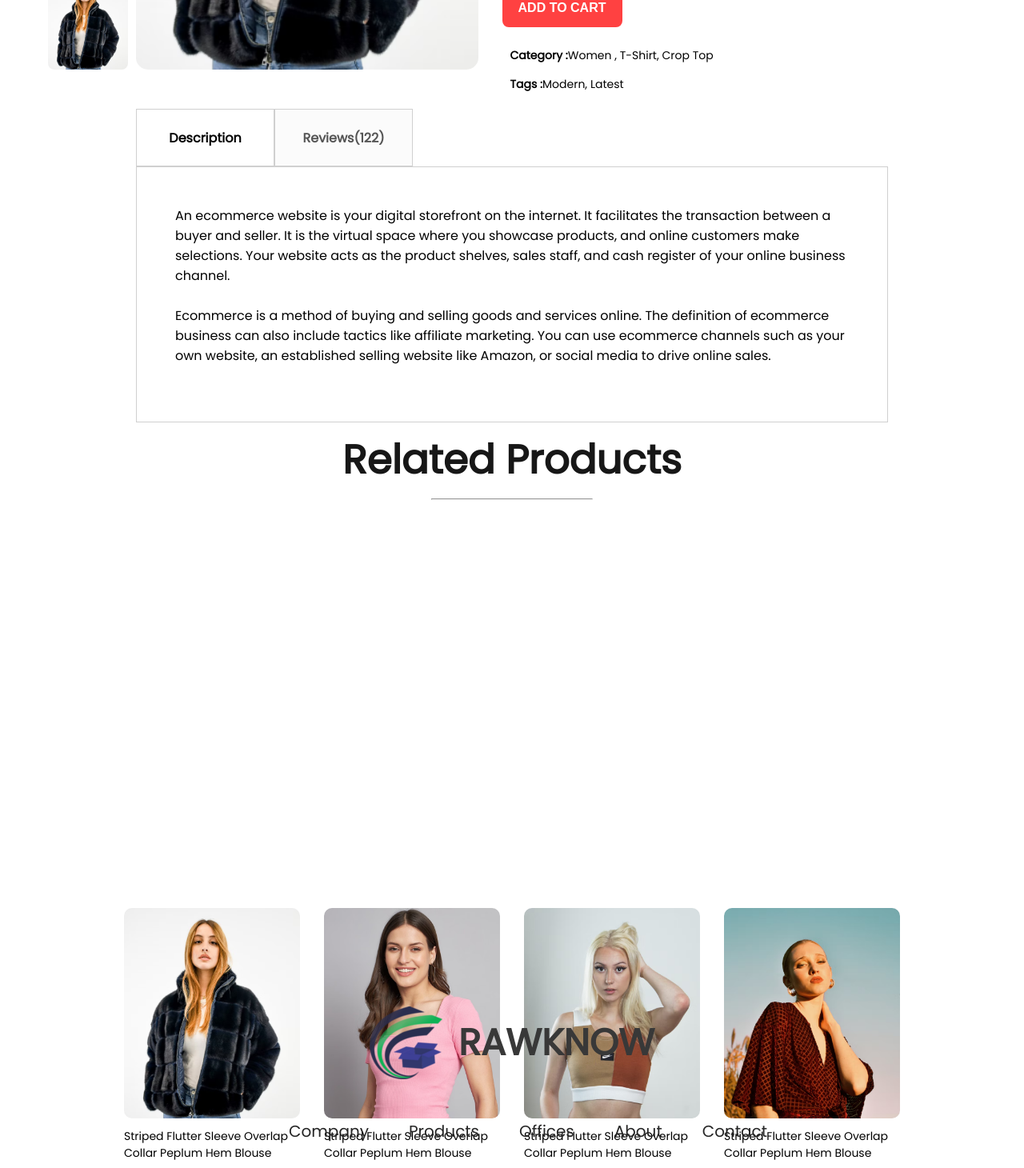
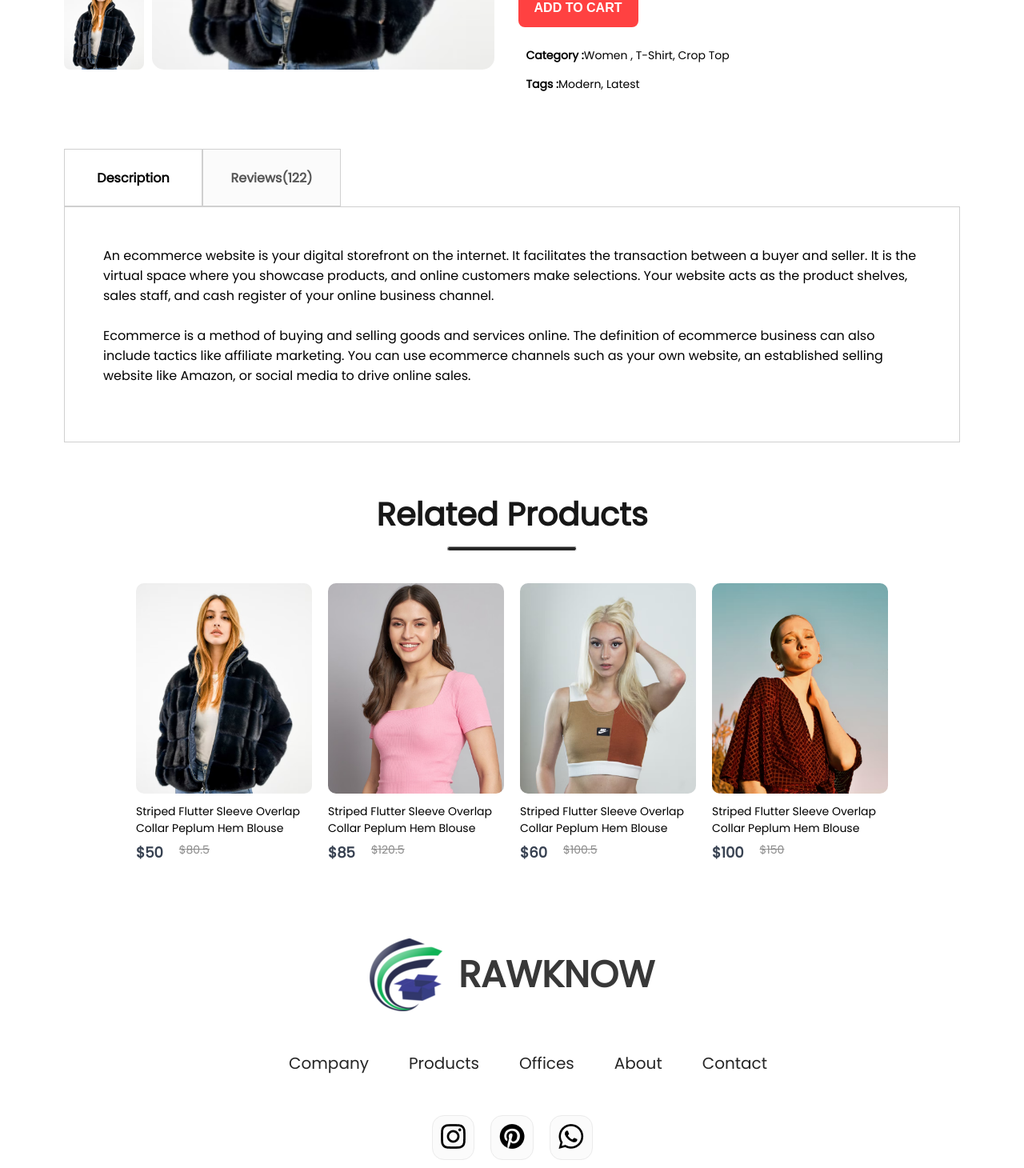
Before and after one commit to Billrawknow/Masoko, a React (Create React App) app: page /product/1 in a window 1280 px wide. Shown: the part 700-2160 px from the top of the page at 80% size. Built offline with nearby package versions, Linux system fonts and the light colour scheme.

Commit message:
Improve the responsiveness of the media

```diff
--- a/src/Components/DescriptionBox/DescriptionBox.css
+++ b/src/Components/DescriptionBox/DescriptionBox.css
@@ -1,5 +1,5 @@
 .descriptionbox{
-    margin: 10px 170px;
+    margin: 120px 170px;
 }
 .descriptionbox-navigator{
     display: flex;
@@ -27,3 +27,16 @@
     padding-bottom: 70px;
 
 }
+@media (max-width:1280px) {
+    .descriptionbox{
+        margin: 60px;
+    }
+}
+@media (max-width:800px) {
+    .descriptionbox{
+        margin: 60px 20px;
+    }
+    .descriptionbox-description{
+        font-size: 16px;
+    }
+}
--- a/src/Components/NewsLetter/NewsLetter.css
+++ b/src/Components/NewsLetter/NewsLetter.css
@@ -1,4 +1,6 @@
-.newsletter {
+body {
+    padding: 0 20px; /* Add padding to the body */
+  }.newsletter {
   width: 65%;
   height: 40vh;
   display: flex;
--- a/src/Components/NewsLetter/NewsLetter.jsx
+++ b/src/Components/NewsLetter/NewsLetter.jsx
@@ -3,7 +3,6 @@ import './NewsLetter.css'
 const NewsLetter = () => {
   return (
     <div className='newsletter'>
-      <p>tag</p>
         <h1>Get Exclusive Offers on Your Email</h1>
         <p>Subscribe to our newsletter and stay updated</p>
         <div>
--- a/src/Components/Offers/Offers.css
+++ b/src/Components/Offers/Offers.css
@@ -1,12 +1,12 @@
 .offers {
   width: 70%;
-  /* height: 60vh; */
+  height: 60vh;
   min-height: 50vh;
   max-width: 1200px;
   display: flex;
   margin: auto;
   padding: 0px 140px;
-  margin-bottom: 150px;
+  margin-bottom: 50px;
   background: linear-gradient(180deg, #eb8bce 0%, #adacfa22 60%);
   border-radius: 35px;
   /* margin-top: 280px; */
@@ -66,7 +66,7 @@
 }
 @media (max-width: 1024px) {
     .offers {
-      padding: 0px 60px;
+      padding: 0px 40px;
       margin-bottom: 80px;
       height: 40vh;
     }
@@ -92,6 +92,8 @@
 @media (max-width: 800px) {
     .offers {
       margin-bottom: 60px;
+      height: 35vh;
+      padding: 0 80px;
     }
     .offers-left h1{
       font-size: 22px;
@@ -113,6 +115,7 @@
     .offers {
         height: 25vh;
       margin-bottom: 50px;
+      padding: 0 50px;
     }
     .offers-left h1{
       font-size: 16px;
--- a/src/Components/Popular/Popular.css
+++ b/src/Components/Popular/Popular.css
@@ -73,7 +73,7 @@
   }
   @media (max-width:500px) {
     .popular {
-      height: 90vh;
+      height: auto;
     }
     .popular-item{
     display: grid;
--- a/src/Components/ProductDisplay/ProductDisplay.css
+++ b/src/Components/ProductDisplay/ProductDisplay.css
@@ -282,4 +282,7 @@
       font-size: 15px;
       padding: 12px 0px;
     }
+    .productdisplay-right-category{
+      font-size: 16px;
+    }
   }
--- a/src/Components/RelatedProducts/RelatedProducts.css
+++ b/src/Components/RelatedProducts/RelatedProducts.css
@@ -1,28 +1,79 @@
-.relatedproducts{
+.relatedproducts {
   display: flex;
   flex-direction: column;
   align-items: center;
   gap: 10px;
   height: 90vh;
-
 }
 .relatedproducts h1 {
   color: #171717;
   font-size: 50px;
   font-weight: 600;
-
 }
-.relatedproducts hr{
+.relatedproducts hr {
   width: 200px;
   height: 6px;
   border-radius: 10px;
   background: #252525;
-
 }
-.relatedproducts-item{
-    margin-top: 500px;
+.relatedproducts-item {
+  margin-top: 50px;
   display: flex;
   gap: 30px;
-
-
 }
+@media (max-width: 1280px) {
+ .relatedproducts {
+    height: 70vh;
+  }
+ .relatedproducts h1 {
+    font-size: 40px;
+  }
+ .relatedproducts hr {
+    width: 160px;
+    height: 4px;
+  }
+ .relatedproducts-item {
+    gap: 20px;
+    margin-top: 30px;
+  }
+}
+@media (max-width: 1024px) {
+ .relatedproducts {
+    height: 60vh;
+  }
+ .relatedproducts h1 {
+    font-size: 30px;
+  }
+ .relatedproducts hr {
+    width: 120px;
+    height: 3px;
+  }
+ .relatedproducts-item {
+    gap: 15px;
+    margin-top: 20px;
+  }
+}
+@media (max-width: 800px) {
+ .relatedproducts {
+    height: 50vh;
+  }
+ .relatedproducts h1 {
+    font-size: 20px;
+  }
+ .relatedproducts hr {
+    width: 100px;
+  }
+ .relatedproducts-item {
+    gap: 5px;
+  }
+}
+@media (max-width: 500px) {
+ .relatedproducts {
+    height: 90vh;
+  }
+ .relatedproducts-item {
+    display: grid;
+    grid-template-columns: 1fr 1fr;
+    gap: 20px;
+  }
+}
```
Also changed, not shown: src/Components/CartItems/CartItems.css (+8 -0 lines). Lines whose indentation alone changed are shown as unchanged.
